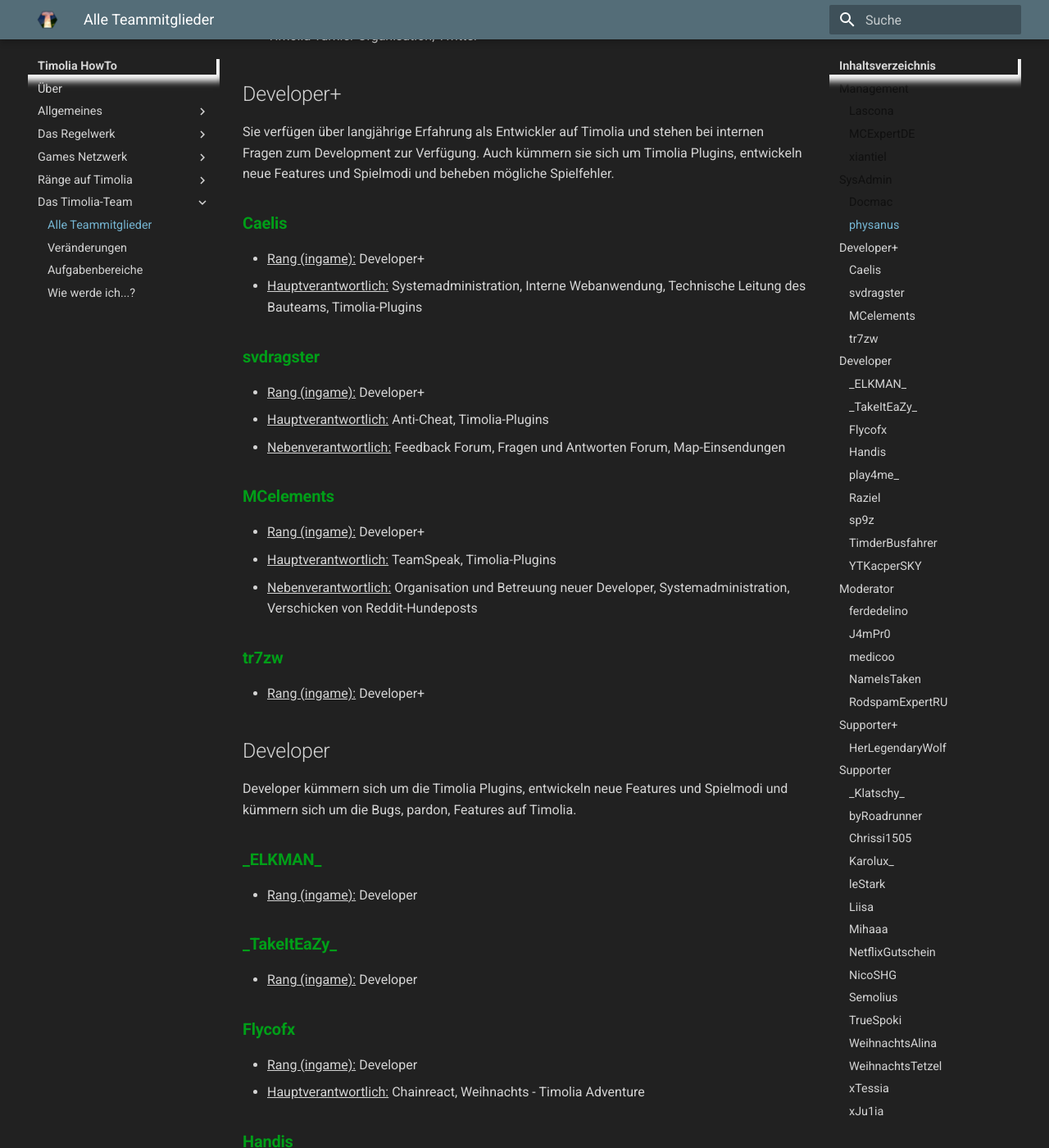
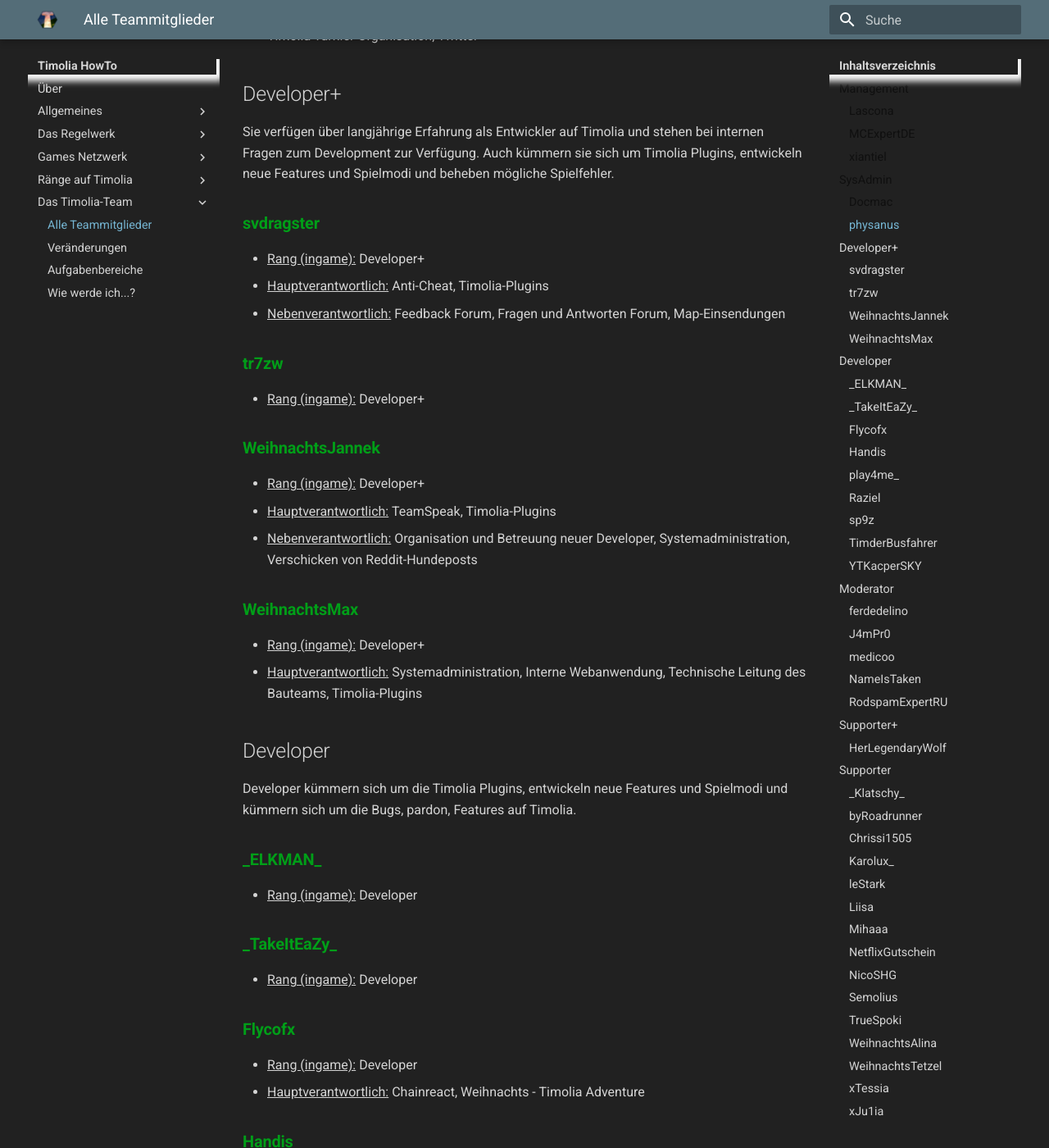
Before and after one commit to TimoliaDE/HowTo, an MkDocs documentation site: the page built from docs/team/members.md, in a window 1280 px wide and 1400 px high, scrolled down 1825 px. Shown: the whole window at 82% size. Built offline with MkDocs 1.6.1 and Material for MkDocs 9.7.7, drawn with Linux system fonts in a browser that asks for light colours; old or Windows-style settings are respelled for this version of MkDocs; some of the changed text lies outside the part shown.

Commit message:
crelias → ChristmasCrelias, MCelements → WeihnachtsJannek, Caelis → WeihnachtsMax

```diff
--- a/docs/team/members.md
+++ b/docs/team/members.md
@@ -58,23 +58,22 @@ Sie führen Updates durch und sorgen für ein reibungsloses Spielerlebnis im All
 Sie verfügen über langjährige Erfahrung als Entwickler auf Timolia und stehen bei internen Fragen zum Development zur Verfügung.
 Auch kümmern sie sich um Timolia Plugins, entwickeln neue Features und Spielmodi und beheben mögliche Spielfehler.
 
-### <strong><span class='developer-plus'>Caelis</span></strong>
-- <u>Rang (ingame):</u> Developer+
-- <u>Hauptverantwortlich:</u> Systemadministration, Interne Webanwendung, Technische Leitung des Bauteams, Timolia-Plugins
-
 ### <strong><span class='developer-plus'>svdragster</span></strong>
 - <u>Rang (ingame):</u> Developer+
 - <u>Hauptverantwortlich:</u> Anti-Cheat, Timolia-Plugins
 - <u>Nebenverantwortlich:</u> Feedback Forum, Fragen und Antworten Forum, Map-Einsendungen
 
-### <strong><span class='developer-plus'>MCelements</span></strong>
+### <strong><span class='developer-plus'>tr7zw</span></strong>
+- <u>Rang (ingame):</u> Developer+
+
+### <strong><span class='developer-plus'>WeihnachtsJannek</span></strong>
 - <u>Rang (ingame):</u> Developer+
 - <u>Hauptverantwortlich:</u> TeamSpeak, Timolia-Plugins
 - <u>Nebenverantwortlich:</u> Organisation und Betreuung neuer Developer, Systemadministration, Verschicken von Reddit-Hundeposts
 
-### <strong><span class='developer-plus'>tr7zw</span></strong>
+### <strong><span class='developer-plus'>WeihnachtsMax</span></strong>
 - <u>Rang (ingame):</u> Developer+
-
+- <u>Hauptverantwortlich:</u> Systemadministration, Interne Webanwendung, Technische Leitung des Bauteams, Timolia-Plugins
 
 
 ## Developer
@@ -231,9 +230,6 @@ zwischen dem Bauteam und der allgemeinen Projektorganisation.
 Das Bauteam kreiert neue Maps und Lobbys für alle Gelegenheiten und Spielmodi auf Timolia.
 Sie betreuen die architektonische Gestaltung neuer Modi und betreuen externe Mapeinsendungen.
 
-### <strong><span class='builder'>Chuy_</span></strong>
-- <u>Rang (ingame):</u> Builder
-
 ### <strong><span class='builder'>12Build</span></strong>
 - <u>Rang (ingame):</u> Builder
 
@@ -243,7 +239,10 @@ Sie betreuen die architektonische Gestaltung neuer Modi und betreuen externe Map
 ### <strong><span class='builder'>Burilein</span></strong>
 - <u>Rang (ingame):</u> Builder
 
-### <strong><span class='builder'>crelias</span></strong>
+### <strong><span class='builder'>ChristmasCrelias</span></strong>
+- <u>Rang (ingame):</u> Builder
+
+### <strong><span class='builder'>Chuy_</span></strong>
 - <u>Rang (ingame):</u> Builder
 
 ### <strong><span class='builder'>Dankbarkeit</span></strong>
```
Also changed, not shown: docs/team/responsibilities.md (+1 -1 lines).
